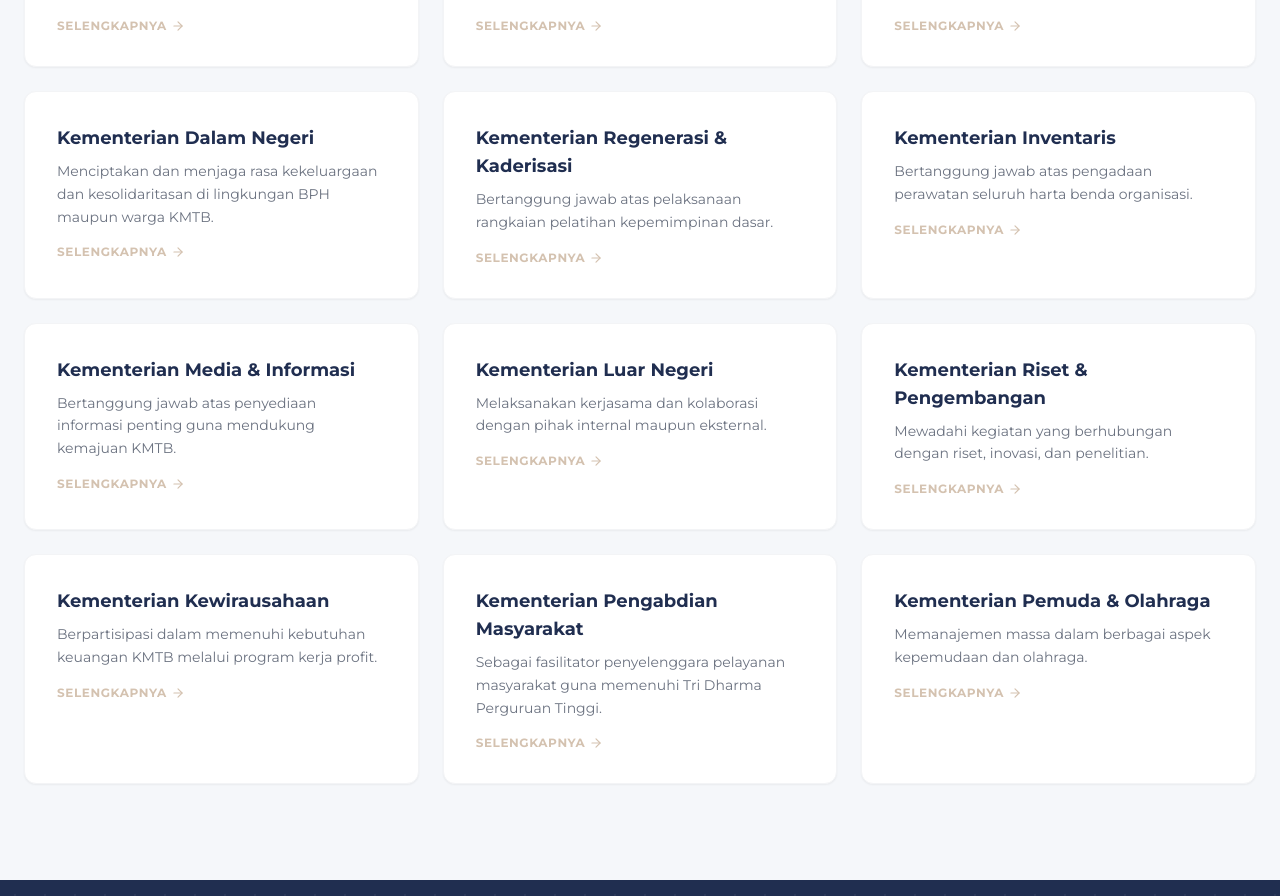
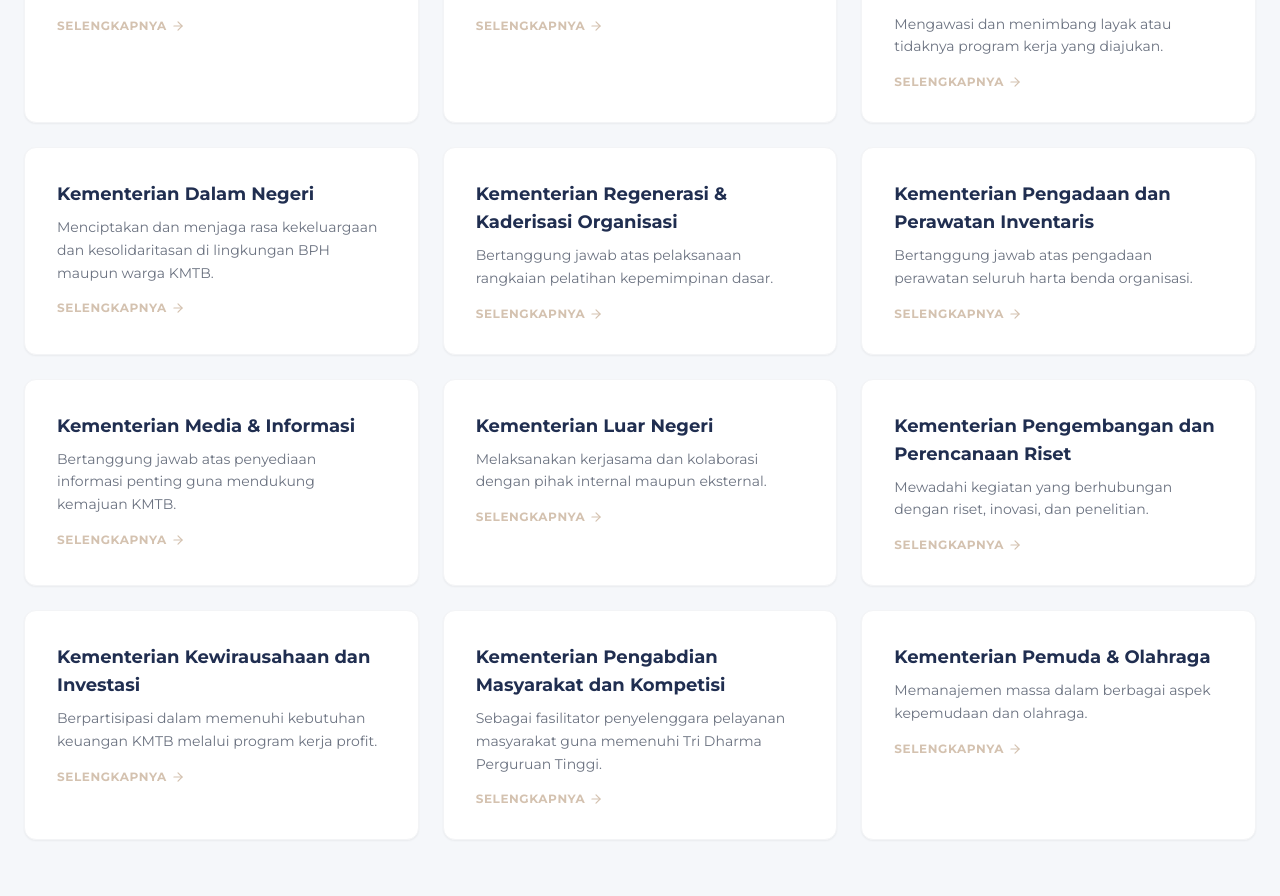
Before and after one commit to zaidanah/website-kmtb, a Next.js app: page / in a window 1280 px wide. Shown: the part 1784-2680 px from the top of the page. Built offline with nearby package versions, Linux system fonts and the light colour scheme.

Commit message:
Update Kementerian

```diff
--- a/src/data/departments.ts
+++ b/src/data/departments.ts
@@ -65,7 +65,7 @@ export const departments: Department[] = [
   },
   {
     id: "panrb",
-    name: "Kementerian PANRB",
+    name: "Kementerian Pendayagunaan Aparatur Negara & Reformasi Birokrasi",
     shortName: "PANRB",
     icon: Scale,
     desc: "Mengawasi kinerja pengurus dan kepatuhan terhadap konstitusi organisasi.",
@@ -99,8 +99,8 @@ export const departments: Department[] = [
   },
   {
     id: "regenerasi",
-    name: "Kementerian Regenerasi & Kaderisasi",
-    shortName: "Regenerasi",
+    name: "Kementerian Regenerasi & Kaderisasi Organisasi",
+    shortName: "RNKO",
     icon: Sprout,
     desc: "Wadah pengembangan potensi kepemimpinan dan kaderisasi anggota KMTB.",
     fungsi: [
@@ -116,8 +116,8 @@ export const departments: Department[] = [
   },
   {
     id: "inventaris",
-    name: "Kementerian Inventaris",
-    shortName: "Inventaris",
+    name: "Kementerian Pengadaan dan Perawatan Inventaris",
+    shortName: "PPI",
     icon: PackageSearch,
     desc: "Mengelola pengadaan dan perawatan aset serta fasilitas himpunan.",
     fungsi: [
@@ -166,8 +166,8 @@ export const departments: Department[] = [
   },
   {
     id: "riset",
-    name: "Kementerian Riset & Pengembangan",
-    shortName: "Riset",
+    name: "Kementerian Pengembangan dan Perencanaan Riset",
+    shortName: "PPR",
     icon: Lightbulb,
     desc: "Fasilitator pengembangan akademik dan keilmuan teknik biomedis.",
     fungsi: [
@@ -183,8 +183,8 @@ export const departments: Department[] = [
   },
   {
     id: "kewirausahaan",
-    name: "Kementerian Kewirausahaan",
-    shortName: "KWU",
+    name: "Kementerian Kewirausahaan dan Investasi",
+    shortName: "Kewirus",
     icon: TrendingUp,
     desc: "Mengelola pendanaan mandiri melalui usaha kreatif dan merchandise.",
     fungsi: [
@@ -199,8 +199,8 @@ export const departments: Department[] = [
   },
   {
     id: "pengmas",
-    name: "Kementerian Pengabdian Masyarakat",
-    shortName: "Pengmas",
+    name: "Kementerian Pengabdian Masyarakat dan Kompetisi",
+    shortName: "PNK",
     icon: HeartHandshake,
     desc: "Wadah kontribusi sosial mahasiswa kepada masyarakat luas.",
     fungsi: [
@@ -216,7 +216,7 @@ export const departments: Department[] = [
   {
     id: "pora",
     name: "Kementerian Pemuda & Olahraga",
-    shortName: "Pora",
+    shortName: "Menpora",
     icon: Trophy,
     desc: "Mengembangkan minat bakat olahraga dan seni mahasiswa.",
     fungsi: [
```
